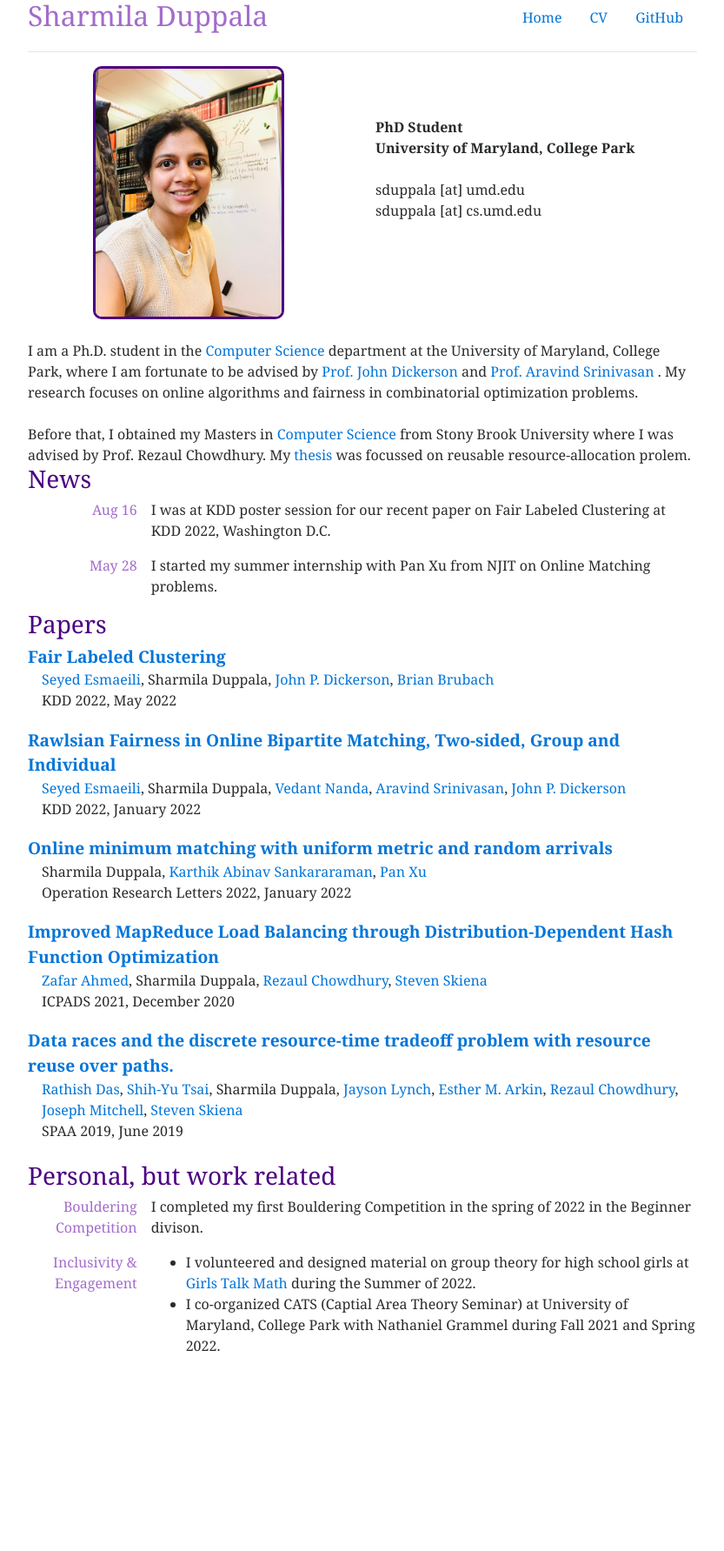
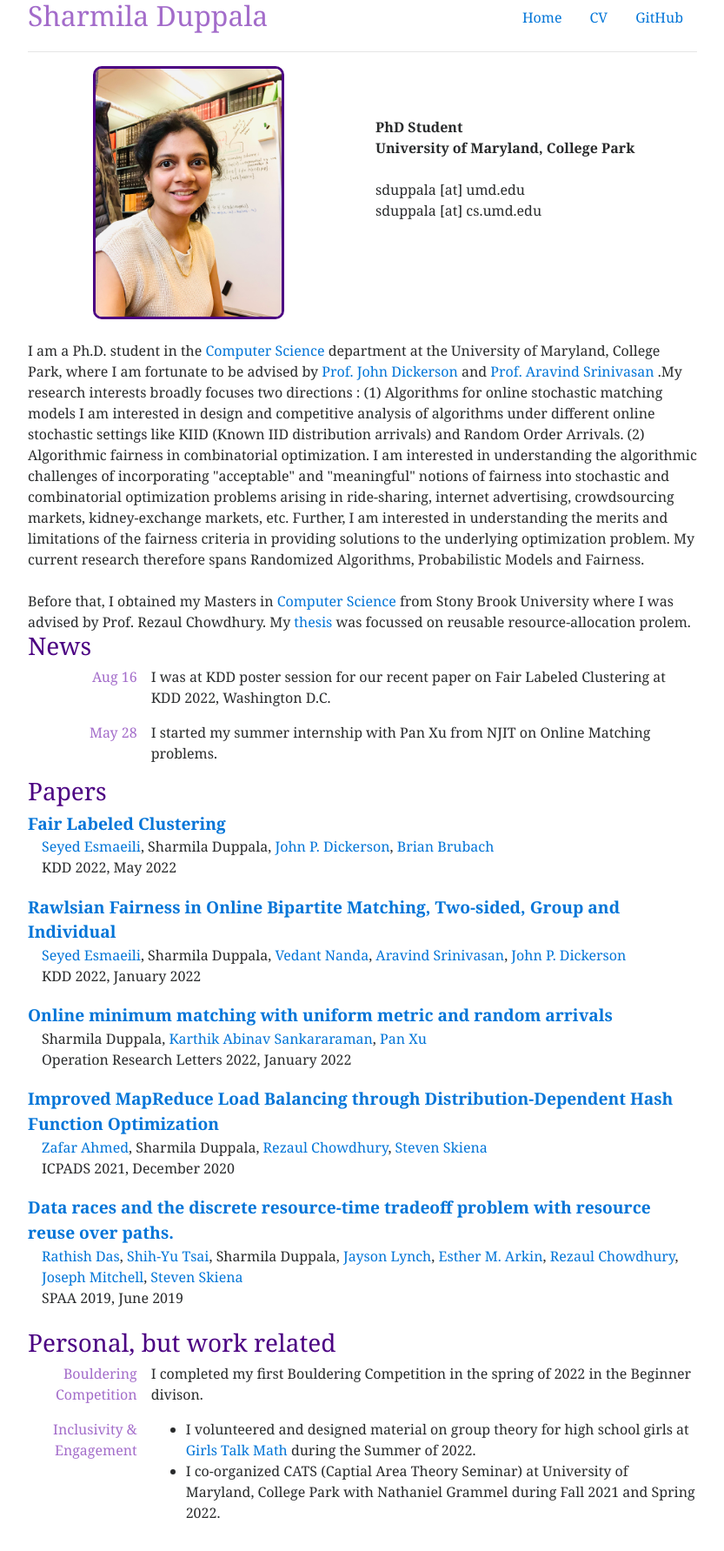
Before and after one commit to trinity24/trinity24.github.io, a Jekyll site: the page built from index.html, in a window 1280 px wide. Shown: the whole page at 87% size, without its empty margins (223-1056 px from the left). Built offline with Jekyll 4.4.1, drawn with Linux system fonts in a browser that asks for light colours; before the commit the page ends 1591 px from its top, so only the background shows below that.

Commit message:
added the research agenda

```diff
--- a/index.html
+++ b/index.html
@@ -22,7 +22,11 @@ layout: default
 
     </div>
     I am a Ph.D. student in the  <a href="https://www.cs.umd.edu">
-    Computer Science </a> department  at the University of Maryland, College Park, where I am fortunate to be advised by <a href="http://jpdickerson.com/"> Prof. John Dickerson </a> and <a href="https://www.cs.umd.edu/~srin/"> Prof. Aravind Srinivasan </a>. My research focuses on online algorithms and fairness in combinatorial optimization problems.
+    Computer Science </a> department  at the University of Maryland, College Park, where I am fortunate to be advised by <a href="http://jpdickerson.com/"> Prof. John Dickerson </a> and <a href="https://www.cs.umd.edu/~srin/"> Prof. Aravind Srinivasan </a>.My research interests broadly focuses two directions : (1) Algorithms for online stochastic matching models
+    I am  interested in design and competitive analysis of algorithms under different online stochastic settings like KIID (Known IID distribution arrivals) and Random Order Arrivals.
+(2) Algorithmic fairness in combinatorial optimization.
+    I am interested in understanding the algorithmic challenges of incorporating "acceptable" and "meaningful" notions of fairness into stochastic and combinatorial optimization problems arising in ride-sharing, internet advertising, crowdsourcing markets, kidney-exchange markets, etc.  Further, I am interested in understanding the merits and limitations of the fairness criteria in  providing solutions to the underlying optimization problem.
+My current research therefore spans Randomized Algorithms, Probabilistic Models and Fairness.
     <br>
     <br>
     </a> Before that, I obtained my Masters in <a href="https://www.cs.stonybrook.edu/"> Computer Science </a> from Stony Brook University where I was advised by Prof. Rezaul Chowdhury. My  <a href="https://www.proquest.com/docview/2321010389?pq-origsite=gscholar&fromopenview=true"> thesis </a> was focussed on reusable resource-allocation prolem.
```
